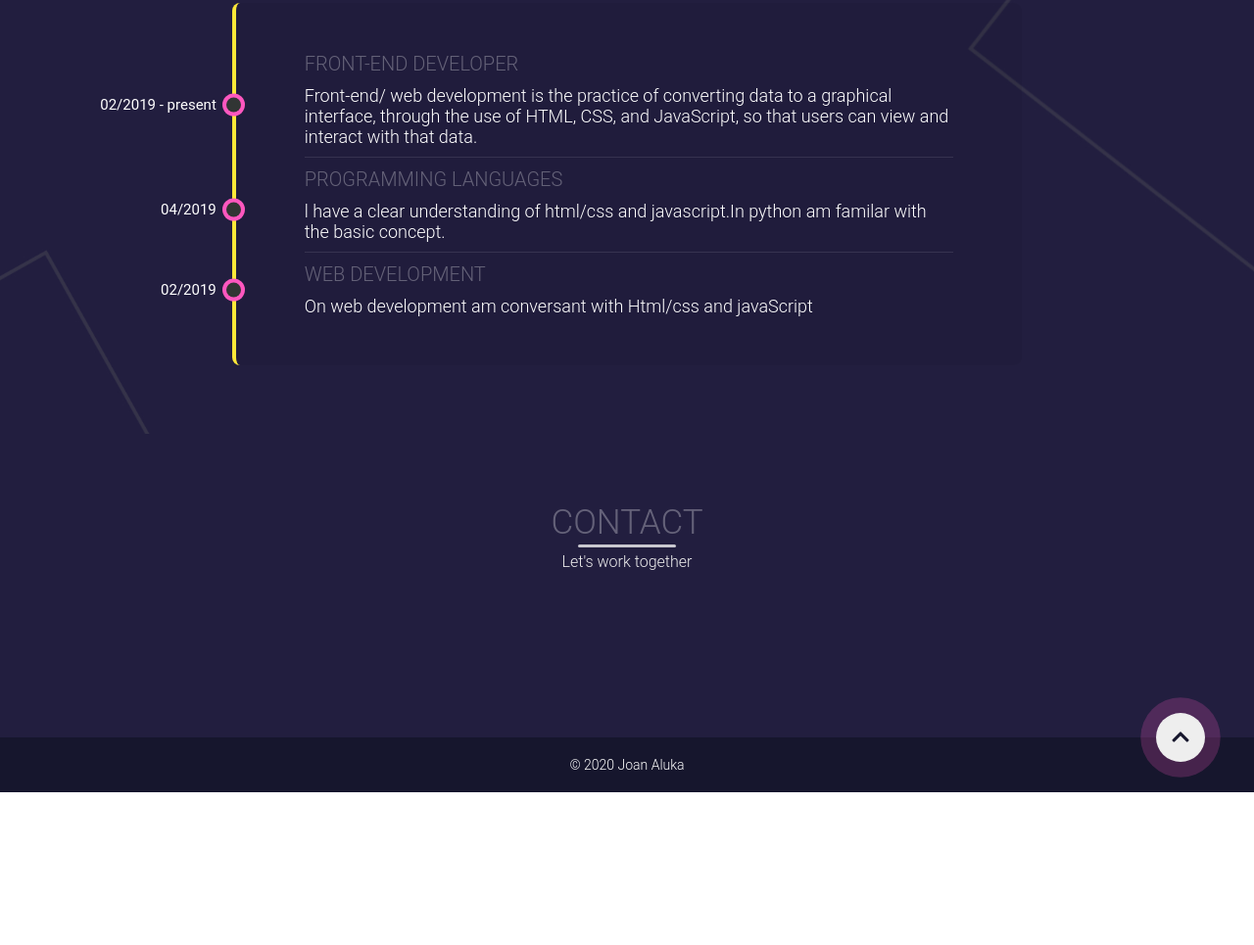
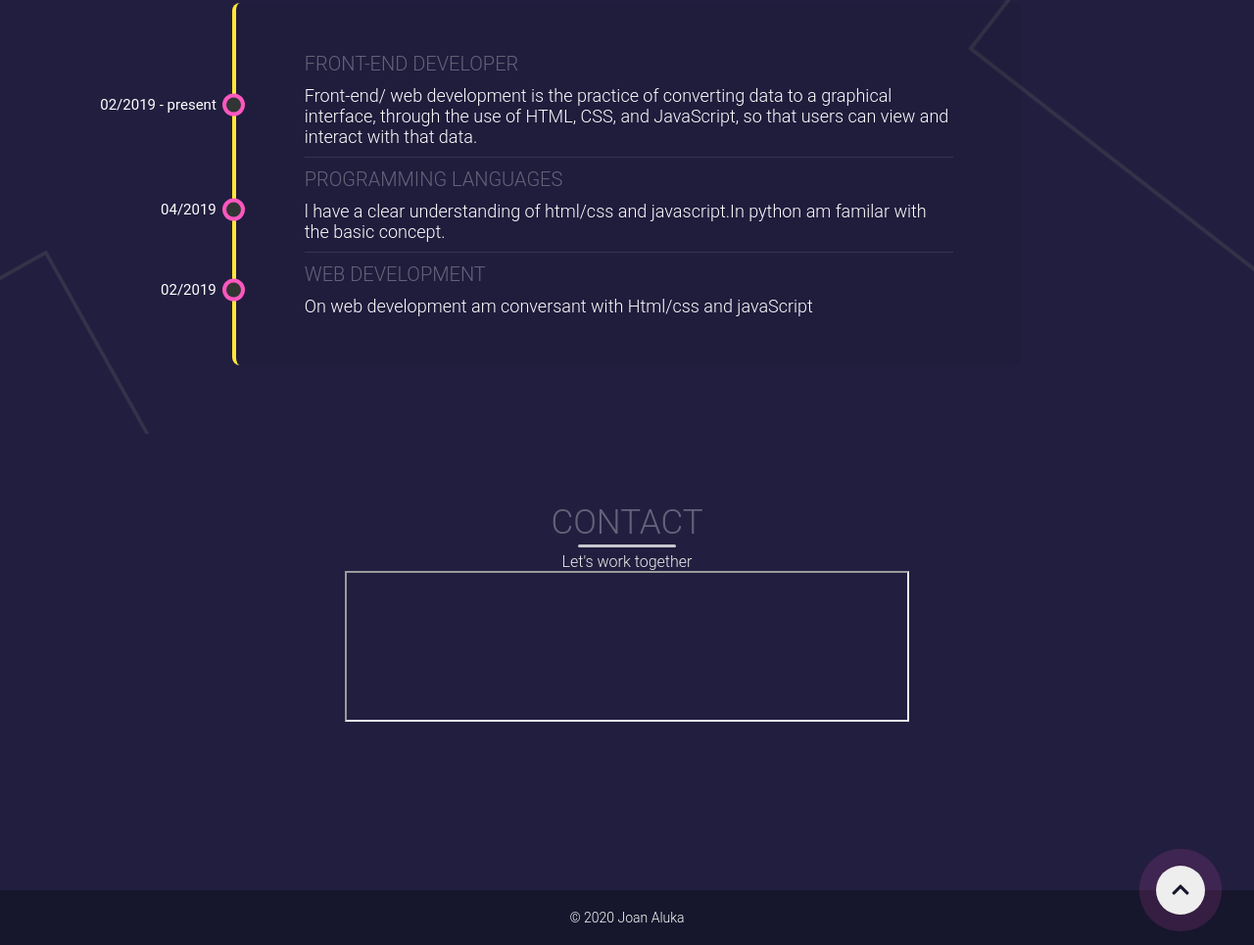
Before and after one commit to joanaluka/joans-portfolio, a plain HTML site: page index.html in a window 1280 px wide. Shown: the part 4949-5914 px from the top of the page at 98% size. Before the commit the page ends 5758 px from the top, so only its background shows below. Drawn offline with nearby package versions, Linux system fonts and the light colour scheme.

Commit message:
Update index.html

```diff
--- a/index.html
+++ b/index.html
@@ -213,7 +213,9 @@
         <div class="section-heading">
             <h1>Contact</h1>
             <h6>Let's work together</h6>
+            <iframe width="50%" height="50%">
              <script type="text/javascript" src="https://form.jotform.com/jsform/202241368127045"></script>
+            </iframe>
         </div>
 
 
```
